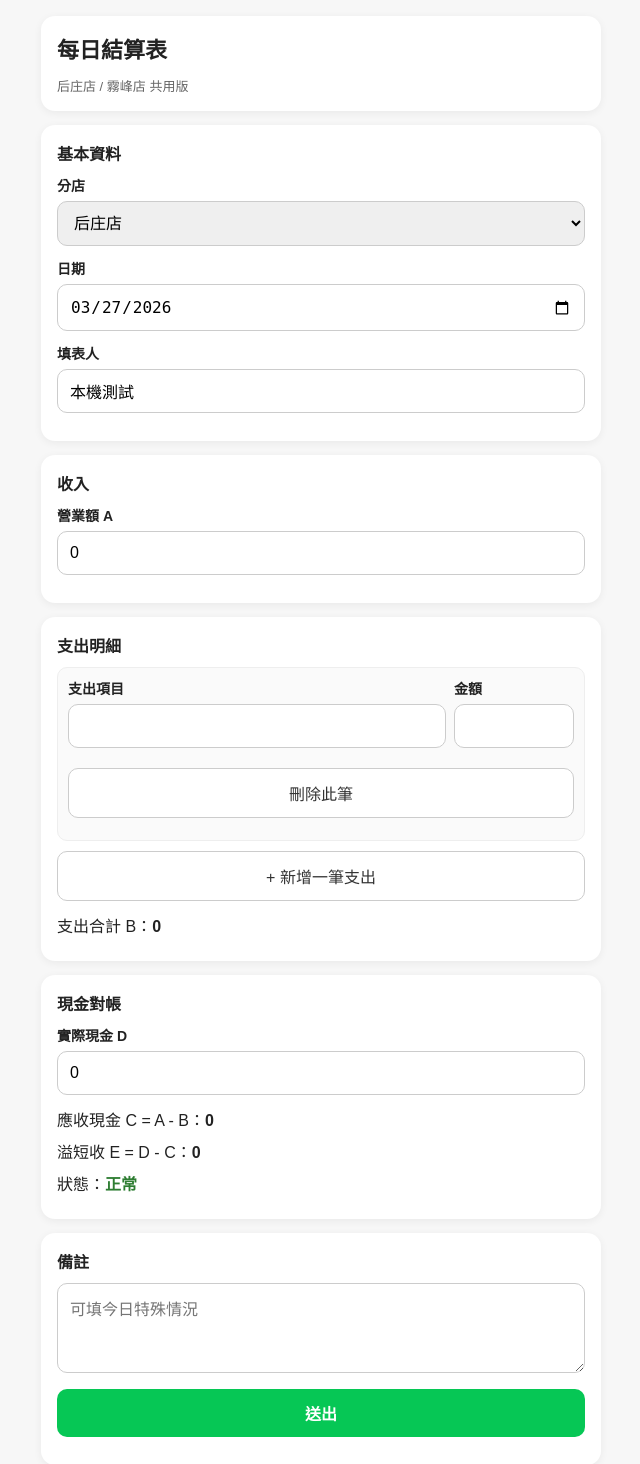
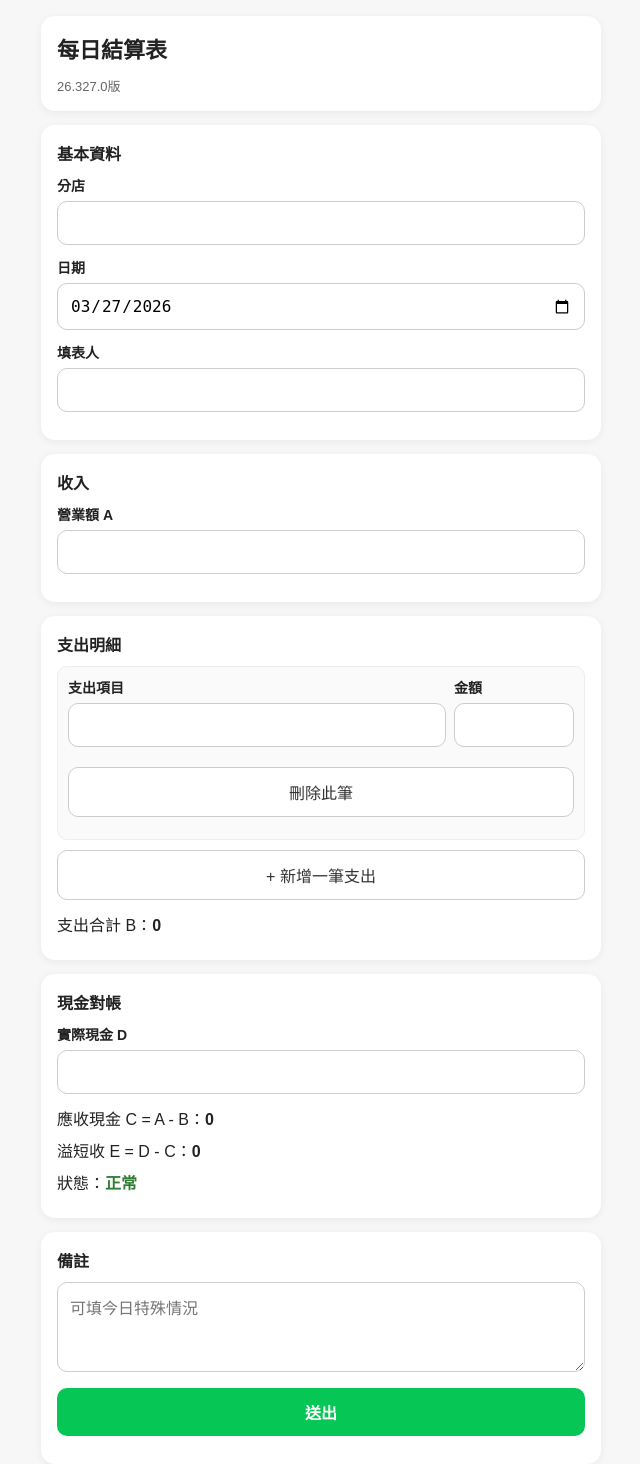
Before and after one commit to janelo-bot/line-settlement-bot, a Flask app: page /liff/settlement in a window 1280 px wide. Shown: the top 1464 px of the page, without its empty margins (319-959 px from the left). After the commit the page ends 1436 px from the top, so only its background shows below. Run offline with Flask 3, Linux system fonts and the light colour scheme; some libraries are stand-ins or nearby versions.

Commit message:
Add files via upload

```diff
--- a/templates/settlement.html
+++ b/templates/settlement.html
@@ -1,3 +1,4 @@
+
 <!DOCTYPE html>
 <html lang="zh-Hant">
 <head>
@@ -91,34 +92,55 @@
       border: none;
       font-weight: 700;
     }
+    /* 移除 number input 的上下箭頭 */
+    input[type="number"]::-webkit-outer-spin-button,
+    input[type="number"]::-webkit-inner-spin-button {
+      -webkit-appearance: none;
+      margin: 0;
+    }
+
+    input[type="number"] {
+      appearance: textfield;
+      -moz-appearance: textfield;
+    }
+
+    /* 給動態支出金額欄位用 */
+    .no-spinner {
+      appearance: textfield;
+      -moz-appearance: textfield;
+    }
+
+    .no-spinner::-webkit-outer-spin-button,
+    .no-spinner::-webkit-inner-spin-button {
+      -webkit-appearance: none;
+      margin: 0;
+    }
   </style>
 </head>
 <body>
   <div class="wrap">
     <div class="card">
       <h1>每日結算表</h1>
-      <div class="muted">后庄店 / 霧峰店 共用版</div>
+      <div class="muted">26.327.0版</div>
     </div>
 
     <div class="card">
       <h2>基本資料</h2>
-      <label for="store">分店</label>
-      <select id="store">
-        <option value="后庄店">后庄店</option>
-        <option value="霧峰店">霧峰店</option>
-      </select>
+      <label for="store_display">分店</label>
+      <input type="text" id="store_display" readonly required/>
+      <input type="hidden" id="store" />
 
       <label for="date">日期</label>
-      <input type="date" id="date" />
+      <input type="date" id="date" required/>
 
       <label for="operator_name">填表人</label>
-      <input type="text" id="operator_name" readonly />
+      <input type="text" id="operator_name" readonly required />
     </div>
 
     <div class="card">
       <h2>收入</h2>
       <label for="revenue_a">營業額 A</label>
-      <input type="number" id="revenue_a" min="0" value="0" />
+      <input type="number" id="revenue_a" min="0" inputmode="numeric" required />
     </div>
 
     <div class="card">
@@ -134,7 +156,7 @@
     <div class="card">
       <h2>現金對帳</h2>
       <label for="actual_cash_d">實際現金 D</label>
-      <input type="number" id="actual_cash_d" min="0" value="0" />
+      <input type="number" id="actual_cash_d" min="0" inputmode="numeric" required />
 
       <div class="summary">
         <div>應收現金 C = A - B：<strong id="should_cash_c">0</strong></div>
@@ -152,6 +174,7 @@
 
 <script>
   const liffId = "{{ liff_id }}";
+  const LIFF_URL = `https://liff.line.me/${liffId}`;
 
   function todayStr() {
     const now = new Date();
@@ -162,7 +185,13 @@
   }
 
   function num(v) {
-    return Number(v || 0);
+    const cleaned = String(v || "").replace(/,/g, "").trim();
+    return cleaned === "" ? 0 : Number(cleaned);
+  }
+
+  function getQueryParam(name) {
+    const url = new URL(window.location.href);
+    return url.searchParams.get(name) || "";
   }
 
   function addExpenseRow(name = "", amount = "") {
@@ -177,7 +206,7 @@
         </div>
         <div>
           <label>金額</label>
-          <input type="number" class="expense-amount" min="0" value="${amount}">
+          <input type="text" class="expense-amount no-spinner" inputmode="numeric" value="${amount}">
         </div>
       </div>
       <button type="button" class="btn-secondary remove-btn">刪除此筆</button>
@@ -236,19 +265,32 @@
   try {
     await liff.init({ liffId });
 
-      if (liff.isInClient()) {
-        if (liff.isLoggedIn()) {
+    if (!liff.isLoggedIn()) {
+      liff.login({ redirectUri: window.location.href });
+      return;
+    }
+
+    if (!liff.isInClient()) {
+      alert("請從 LINE 群組內點擊「結算」開啟表單，不要直接用瀏覽器開啟。");
+      window.location.href = LIFF_URL;
+      return;
+    }
+
     const profile = await liff.getProfile();
-          document.getElementById("operator_name").value = profile.displayName || "LINE使用者";
-        } else {
-          document.getElementById("operator_name").value = "本機測試";
+    document.getElementById("operator_name").value = profile.displayName || "";
+
+    const storeFromQuery = getQueryParam("store").trim();
+
+    if (!storeFromQuery || !["后庄店", "霧峰店"].includes(storeFromQuery)) {
+      alert("無法判定分店，請回到 LINE 群組重新點擊「結算」。");
+      return;
     }
-      } else {
-        document.getElementById("operator_name").value = "本機測試";
-      }
+
+    document.getElementById("store").value = storeFromQuery;
+    document.getElementById("store_display").value = storeFromQuery;
   } catch (err) {
-      console.warn("LIFF 初始化失敗，改用本機測試模式：", err);
-      document.getElementById("operator_name").value = "本機測試";
+    console.error("LIFF 初始化失敗：", err);
+    alert("表單初始化失敗，請回到 LINE 群組重新點擊「結算」再開啟。");
   }
 }
 
@@ -263,16 +305,38 @@
     const note = document.getElementById("note").value.trim();
     const expenses = collectExpenses();
 
+    if (!store) {
+      alert("無法判定分店，請從正確的 LINE 群組重新開啟表單。");
+      return;
+    }
+
     if (!date) {
       alert("請選擇日期");
       return;
     }
-    if (revenueA <= 0) {
+
+    if (!operatorName) {
+      alert("無法取得填表人資訊，請從 LINE 群組重新輸入「結算」開啟表單。");
+      return;
+    }
+
+    if (document.getElementById("revenue_a").value.trim() === "") {
       alert("請輸入營業額 A");
       return;
     }
+
+    if (document.getElementById("actual_cash_d").value.trim() === "") {
+      alert("請輸入實際現金 D");
+      return;
+    }
+
+    if (revenueA < 0) {
+      alert("營業額 A 不可小於 0");
+      return;
+    }
+
     if (actualCashD < 0) {
-      alert("請輸入實際現金 D");
+      alert("實際現金 D 不可小於 0");
       return;
     }
 
@@ -284,6 +348,11 @@
       }
     } catch (err) {
       console.warn("取得 ID Token 失敗：", err);
+    }
+
+    if (!idToken) {
+      alert("請務必從 LINE 群組內開啟表單後再送出。");
+      return;
     }
 
     const payload = {
@@ -309,10 +378,15 @@
         body: JSON.stringify(payload)
       });
 
-      const data = await res.json();
+      let data = {};
+      try {
+        data = await res.json();
+      } catch (err) {
+        throw new Error("伺服器回傳格式錯誤");
+      }
 
-      if (!data.ok) {
-        alert("送出失敗");
+      if (!res.ok || !data.ok) {
+        alert(data.error || "送出失敗，請稍後再試");
         return;
       }
 
@@ -324,7 +398,8 @@
         `應收現金(C)：${r.should_cash_c}\n` +
         `實際現金(D)：${r.actual_cash_d}\n` +
         `溢短收(E)：${r.diff_e}\n` +
-        `狀態：${r.status}`
+        `狀態：${r.status}\n` +
+        `填表人：${r.operator_name}`
       );
     } catch (err) {
       console.error(err);
```
Lines whose indentation alone changed are shown as unchanged.
